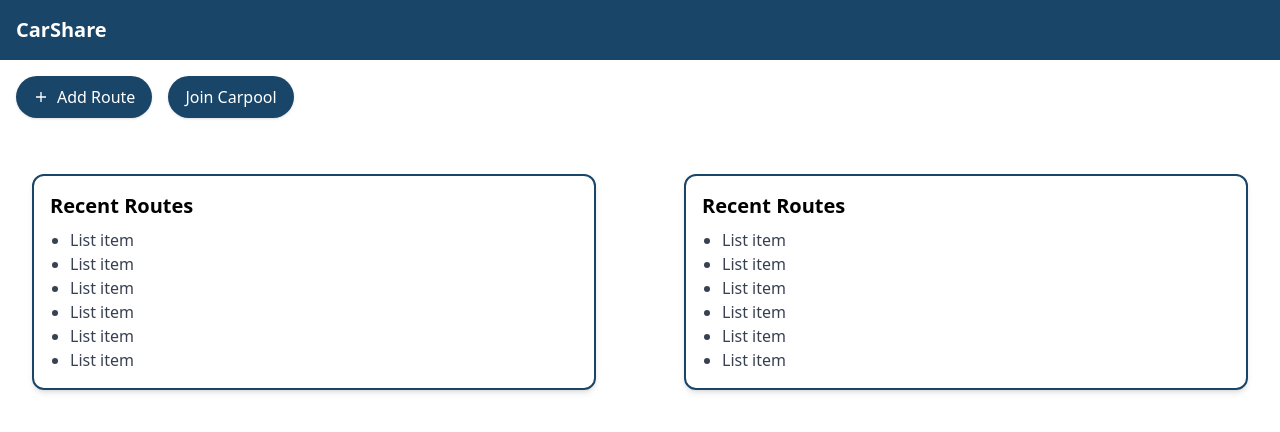
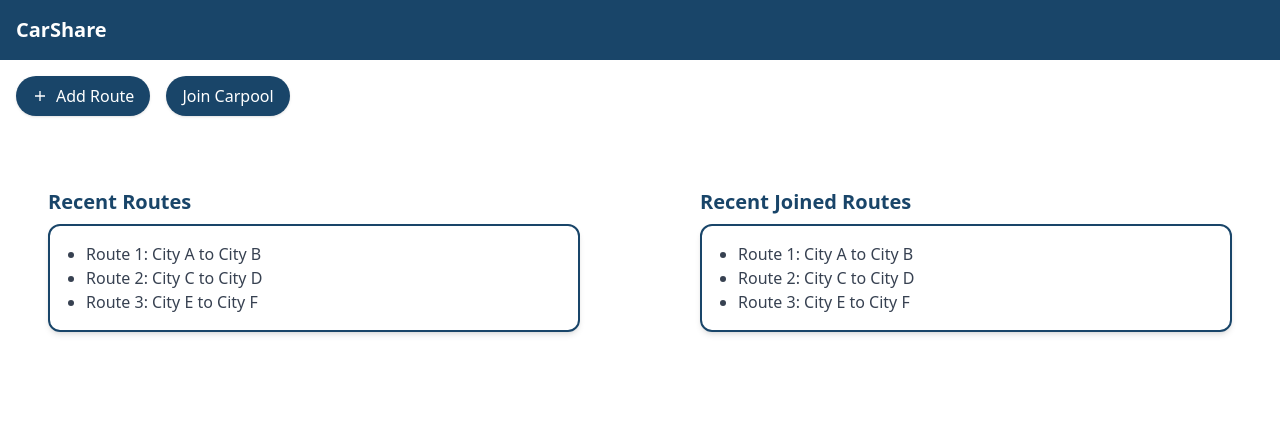
Before and after one commit to Windberger/CarShare, a React (Vite) app in the folder frontend/: page /dashboard in a window 1280 px wide. Shown: the top 432 px of the page. Built offline with nearby package versions, Linux system fonts and the light colour scheme.

Commit message:
CreateRouteForm.tsx

```diff
--- a/frontend/package.json
+++ b/frontend/package.json
@@ -13,7 +13,7 @@
     "react": "^19.0.0",
     "react-dom": "^19.0.0",
     "react-icons": "^5.5.0",
-    "react-router-dom": "^7.3.0",
+    "react-router-dom": "^7.5.1",
     "tailwind": "^4.0.0"
   },
   "devDependencies": {
--- a/frontend/src/App.tsx
+++ b/frontend/src/App.tsx
@@ -3,6 +3,7 @@ import Login from "./pages/LoginPage/Login.tsx";
 import Homepage from "./pages/Homepage/Homepage.tsx";
 import {BrowserRouter, Route, Routes} from "react-router-dom";
 import Dashboard from "./pages/Dashboard/Dashboard.tsx";
+import CreateRouteForm from "./components/CreateRouteForm.tsx";
 
 function App() {
     return (
@@ -11,7 +12,8 @@ function App() {
                 <Routes>
                     <Route path="/" element={<Homepage/>}/>
                     <Route path="login" element={<Login/>}/>
-                    <Route path="/dashboard" element={<Dashboard/>}/>
+                    <Route path="dashboard" element={<Dashboard/>}/>
+                    <Route path="createCarpool" element={<CreateRouteForm></CreateRouteForm>}/>
                 </Routes>
             </BrowserRouter>
         </>
--- /dev/null
+++ b/frontend/src/components/CreateRouteForm.tsx
@@ -0,0 +1,55 @@
+import React, {useState} from 'react';
+import PropTypes from 'prop-types';
+
+CreateRouteForm.propTypes = {
+
+};
+
+function CreateRouteForm(props) {
+    const [address, setAddress] = useState("");
+    const [destinationAddress, setDestinationAddress] = useState("");
+
+    const handleSubmit = (event: React.FormEvent) => {
+        event.preventDefault();
+    };
+
+    return (
+        <form onSubmit={handleSubmit} className=" bg-white w-screen h-screen ">
+            <h2 className="text-[#194569] text-xl font-semibold mb-4">Create Carpool</h2>
+
+            <div className="mb-4">
+                <label htmlFor="address" className="block text-gray-700 font-medium mb-2">Address</label>
+                <input
+                    type="text"
+                    id="address"
+                    value={address}
+                    onChange={(e) => setAddress(e.target.value)}
+                    className="w-full px-3 py-2 border rounded-lg shadow-sm focus:outline-none focus:ring-2 focus:ring-[#194569]"
+                    placeholder="Enter your address"
+                    required
+                />
+            </div>
+
+            <div className="mb-4">
+                <label htmlFor="destinationAddress" className="block text-gray-700 font-medium mb-2">Destination Address</label>
+                <input
+                    type="text"
+                    id="destinationAddress"
+                    value={destinationAddress}
+                    onChange={(e) => setDestinationAddress(e.target.value)}
+                    className="w-full px-3 py-2 border rounded-lg shadow-sm focus:outline-none focus:ring-2 focus:ring-[#194569]"
+                    placeholder="Enter destination address"
+                    required
+                />
+            </div>
+
+            <button
+                type="submit"
+                className="px-4 py-2 bg-[#194569] text-white rounded-3xl shadow hover:bg-[#163a57]">
+                Create Carpool
+            </button>
+        </form>
+    );
+}
+
+export default CreateRouteForm;
--- a/frontend/src/components/RoutesCard.tsx
+++ b/frontend/src/components/RoutesCard.tsx
@@ -1,18 +1,34 @@
-import React from 'react';
+import {useState} from "react";
+/**
+ * @author Johanna Hechtl
+ * @since 22.04.2025
+ */
 
-function RoutesCard(props) {
+
+interface RoutesCardProps {
+    title: string
+}
+
+function RoutesCard({title}: RoutesCardProps) {
+    const [routes, setRoutes] = useState([
+        "Route 1: City A to City B",
+        "Route 2: City C to City D",
+        "Route 3: City E to City F"
+    ]);
+
     return (
-        <div className="p-4 border-2 border-[#194569] rounded-xl shadow-md m-8">
-            <h2 className="text-black text-xl font-semibold mb-2">Recent Routes</h2>
+        <div className={"p-4 m-8"}>
+            <h2 className="text-[#194569] text-xl font-semibold mb-2">{title}</h2>
+
+            <div className="p-4 border-2 border-[#194569] rounded-xl shadow-md">
             <ul className="list-disc pl-5 text-gray-700">
-                <li>List item</li>
-                <li>List item</li>
-                <li>List item</li>
-                <li>List item</li>
-                <li>List item</li>
-                <li>List item</li>
+                {routes.map((route, index) => (
+                    <li key={index}>{route}</li>
+                ))}
             </ul>
-        </div>);
+        </div>
+        </div>
+    );
 }
 
 export default RoutesCard;
--- a/frontend/src/pages/Dashboard/Dashboard.tsx
+++ b/frontend/src/pages/Dashboard/Dashboard.tsx
@@ -1,6 +1,7 @@
 import Navbar from "../../components/Navbar.tsx";
 import RoutesCard from "../../components/RoutesCard.tsx";
-import { IoMdAdd } from "react-icons/io";
+import {IoMdAdd} from "react-icons/io";
+import {Link} from "react-router-dom";
 
 /**
  * @author Johanna Hechtl
@@ -9,24 +10,30 @@ import { IoMdAdd } from "react-icons/io";
 
 Dashboard.propTypes = {};
 
+interface DashboardProps {
+    title: unknown
+}
+
 function Dashboard(props) {
     return (
         <div className={"bg-white min-h-screen w-screen"}>
             <Navbar/>
-            {/* Buttons */}
             <div className="flex gap-4 mb-6 m-4">
-                <button className="flex items-center gap-2 px-4 py-2 bg-[#194569] text-white  shadow rounded-3xl">
-                   <IoMdAdd /> Add Route
-                </button>
-                <button className="px-4 py-2 bg-[#194569] text-white rounded-3xl shadow">
+                <Link
+                    to="/createCarpool"
+                    className="flex items-center gap-2 px-4 py-2 bg-[#194569] text-white shadow rounded-3xl"
+                >
+                    <IoMdAdd/> Add Route
+                </Link>
+                <Link to={"/"} className="px-4 py-2 bg-[#194569] text-white rounded-3xl shadow">
                     Join Carpool
-                </button>
+                </Link>
             </div>
 
-            {/* Route Sections */}
+
             <div className="grid grid-cols-2 gap-6">
-                <RoutesCard></RoutesCard>
-                <RoutesCard></RoutesCard>
+                <RoutesCard title={"Recent Routes"}></RoutesCard>
+                <RoutesCard title={"Recent Joined Routes"}></RoutesCard>
 
             </div>
         </div>
```
Also changed, not shown: 1 other file (tests, documents, lock files or other folders).
